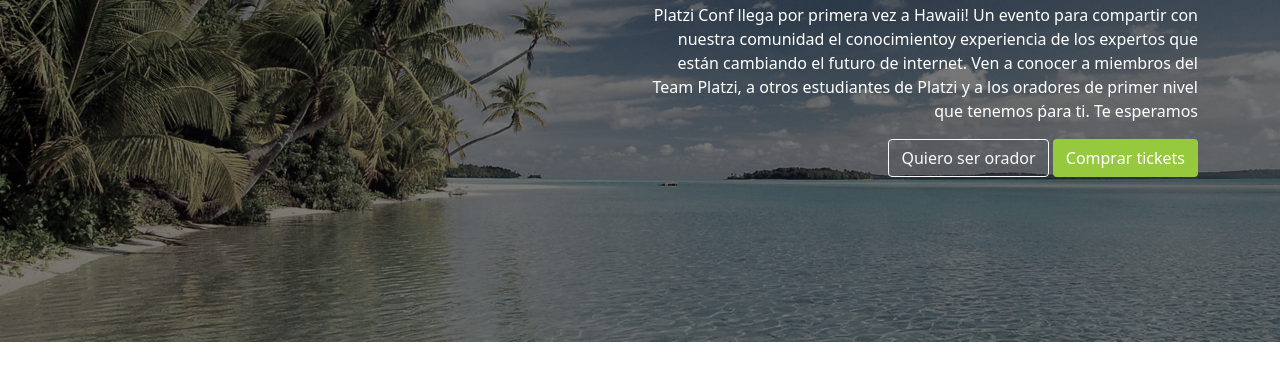
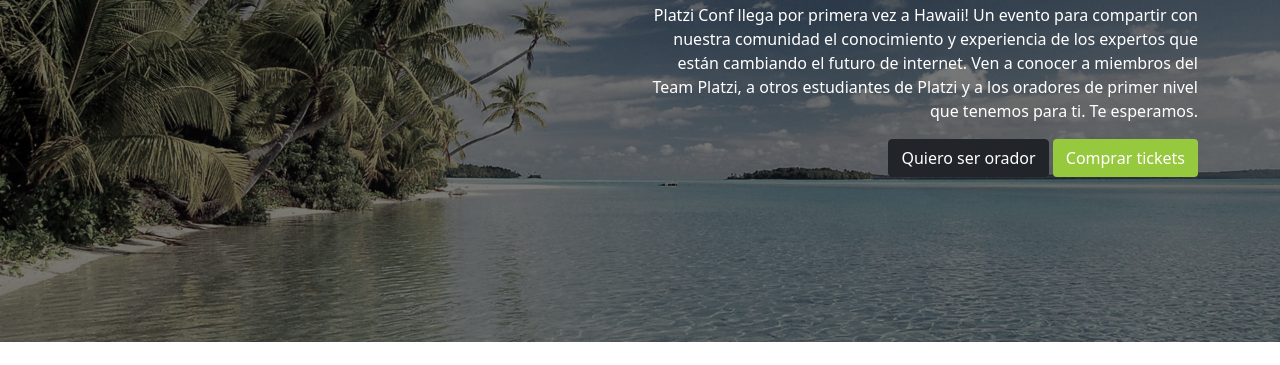
Before and after one commit to AlexanderLGRS/Platziconf, a plain HTML site: page index.html in a window 1280 px wide. Shown: the part 304-669 px from the top of the page. Drawn offline with nearby package versions, Linux system fonts and the light colour scheme.

Commit message:
correccion de typos

```diff
--- a/index.html
+++ b/index.html
@@ -73,12 +73,12 @@
                             <h1>Platzi Conf Hawaii</h1>
                             <p class="d-none d-md-block">Platzi Conf llega por primera vez a Hawaii! Un evento para
                                 compartir con nuestra
-                                comunidad el conocimientoy experiencia de los expertos que están cambiando el futuro de
+                                comunidad el conocimiento y experiencia de los expertos que están cambiando el futuro de
                                 internet.
                                 Ven a conocer a miembros del Team Platzi, a otros estudiantes de Platzi y a los oradores
-                                de primer nivel que tenemos ṕara ti. Te esperamos
+                                de primer nivel que tenemos para ti. Te esperamos.
                             </p>
-                            <a class="btn btn-outline-light" href="#">Quiero ser orador</a>
+                            <a class="btn btn-dark" href="#">Quiero ser orador</a>
                             <button class="btn btn-platzi" type="button">Comprar tickets</button>
                         </div>
                     </div>
```
